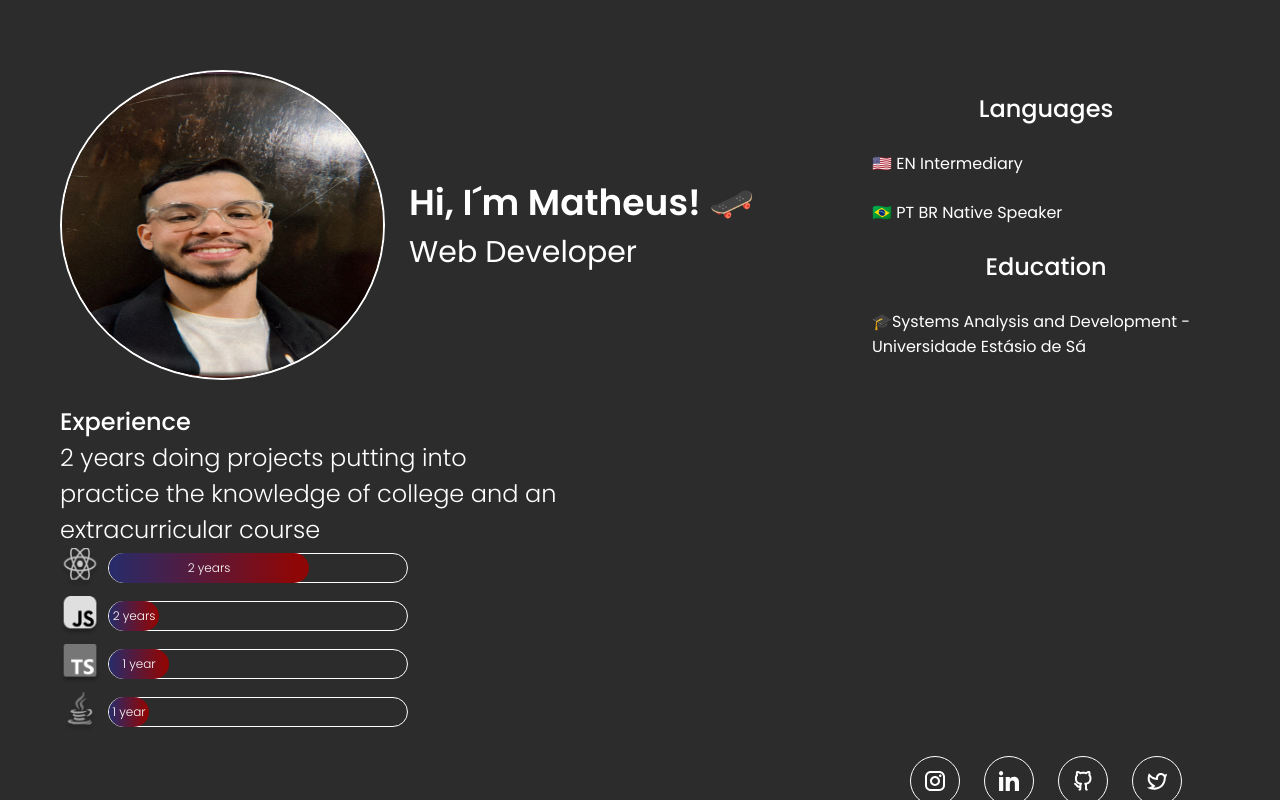
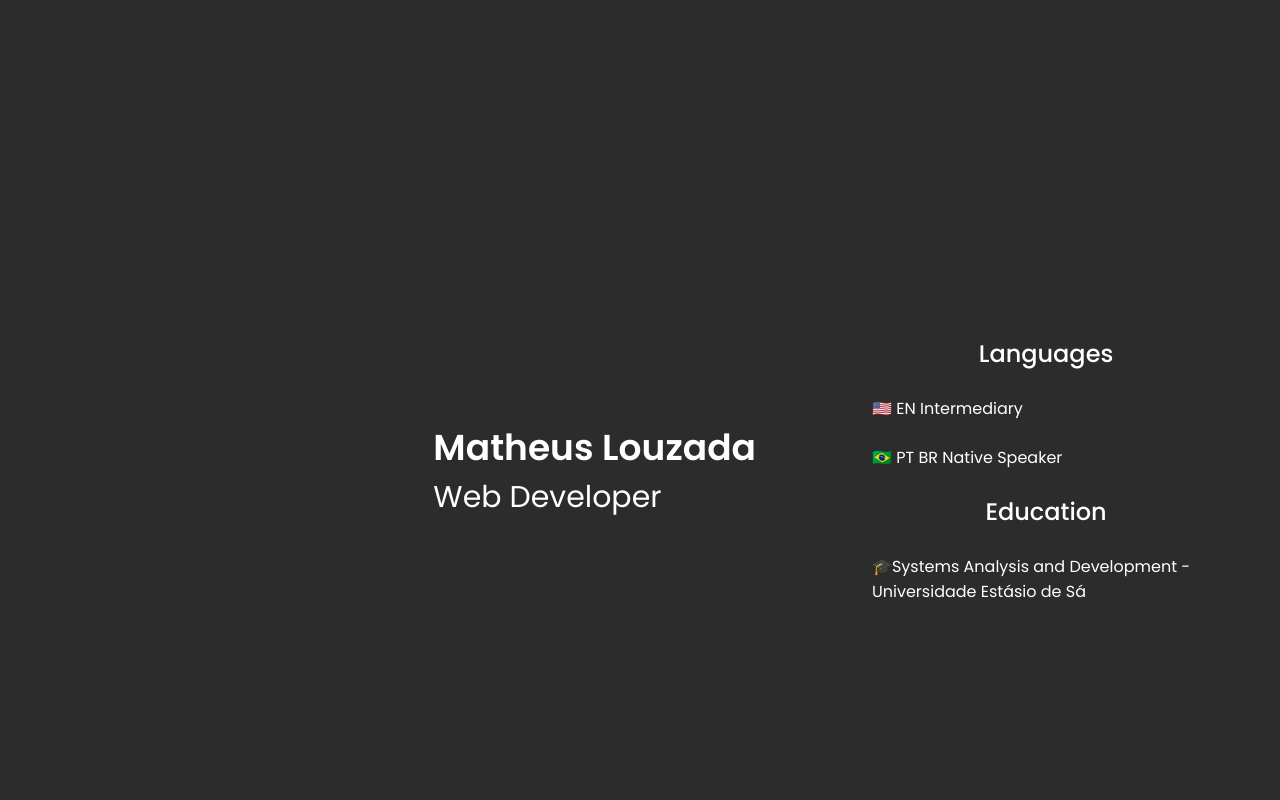
Before and after one commit to mtlouzada/my-portfolio, a Next.js app: page / in a window 1280 px wide. Built offline with nearby package versions, Linux system fonts and the light colour scheme.

Commit message:
feat: started changers for better portfolio page

```diff
--- a/src/app/components/experience/experience.scss
+++ /dev/null
@@ -1,95 +0,0 @@
-.experience {
-    display: flex;
-    flex-direction: column;
-    align-items: center;
-    max-width: 500px;
-
-    grid-area: experience;
-
-    p {
-        font-weight: 300;
-        font-size: 18px;
-        line-height: 28px;
-        color: var(--text-secondary);
-        text-align: center;
-    }
-
-    .experience-time {
-        display: flex;
-        align-items: center;
-        justify-content: center;
-        flex-direction: column;
-        gap: 8px;
-    }
-
-    .experience-representation {
-
-        display: flex;
-        align-items: center;
-        justify-content: center;
-        gap: 8px;
-
-
-        img {
-            filter: grayscale(100%);
-        }
-
-        .timeMeasure-bar {
-            display: flex;
-            justify-content: flex-start;
-            align-items: center;
-
-            width: 300px;
-            height: 30px;
-            border-radius: 24px;
-            border: 1px solid var(--text-secondary);
-
-
-
-            .time-measure {
-                display: flex;
-                justify-content: center;
-                align-items: center;
-
-                border-radius: 24px;
-                height: 30px;
-                border: 2px solid linear-gradient(90deg, #292b68 2.62%, #8f0606 93.38%);
-                background: linear-gradient(90deg, #292b68 2.62%, #8f0606 93.38%);
-
-                color: var(--text-primary);
-                font-weight: 300;
-                text-align: center;
-                font-size: 12px;
-
-                &.measure-1 {
-                    width: 200px;
-                }
-
-                &.measure-2 {
-                    width: 50px;
-                }
-
-                &.measure-3 {
-                    width: 60px;
-                }
-
-                &.measure-4 {
-                    width: 40px;
-                }
-            }
-
-        }
-    }
-
-
-    @media (min-width: 768px) {
-        align-items: flex-start;
-
-        p {
-            font-size: 24px;
-            line-height: 36px;
-            text-align: start;
-        }
-    }
-
-}
--- a/src/app/components/experience/experience.tsx
+++ /dev/null
@@ -1,78 +0,0 @@
-import { SectionTitle } from "../sectionTitle/sectionTitle";
-import "./experience.scss";
-import Image from "next/image";
-
-export function Experience() {
-    return (
-
-        <div className="experience">
-            <SectionTitle text="Experience" />
-            <p>2 years doing projects putting into practice the knowledge of college and an extracurricular course</p>
-            <div className="experience-time">
-
-                <div className="experience-representation">
-                    <Image
-                        src="/react-icon.png"
-                        alt="React Logo"
-                        width={40}
-                        height={40}
-                        priority
-                    />
-                    <div className="timeMeasure-bar">
-                        <div className="time-measure measure-1">
-                            <span>2 years</span>
-                        </div>
-                    </div>
-                </div>
-
-                <div className="experience-representation">
-                    <Image
-                        src="/js-icon.png"
-                        alt="JavaScript Logo"
-                        width={40}
-                        height={40}
-                        priority
-                    />
-                    <div className="timeMeasure-bar">
-                        <div className="time-measure measure-2">
-                            <span>2 years</span>
-                        </div>
-                    </div>
-                </div>
-
-                <div className="experience-representation">
-                    <Image
-                        src="/ts-icon.png"
-                        alt="TypeScript Logo"
-                        width={40}
-                        height={40}
-                        priority
-                    />
-                     <div className="timeMeasure-bar">
-                        <div className="time-measure measure-3">
-                            <span>1 year</span>
-                        </div>
-                    </div>
-                </div>
-
-                <div className="experience-representation">
-                    <Image
-                        src="/Java-icon.png"
-                        alt="Java Logo"
-                        width={40}
-                        height={40}
-                        priority
-                    />
-                     <div className="timeMeasure-bar">
-                        <div className="time-measure measure-4">
-                            <span>1 year</span>
-                        </div>
-                    </div>
-                </div>
-
-            </div>
-
-        </div>
-
-    )
-}
--- a/src/app/components/header.scss
+++ b/src/app/components/header/header.scss
@@ -2,12 +2,9 @@
     display: flex;
     flex-direction: column;
     color: var(--text-primary);
-    grid-area: header;
     gap: 24px;
-
-    img {
-        border-radius: 24px;
-    }
+    width: 100%;
+    height: 100vh;
 
     h1{
         font-weight: 600;
--- a/src/app/components/header.tsx
+++ b/src/app/components/header/header.tsx
@@ -6,16 +6,9 @@ export function Header(){
     return(
         <div className="header">
           <div>
-            <h1>Hi, I´m Matheus! 🛹</h1>
+            <h1>Matheus Louzada</h1>
             <h2>Web Developer</h2>
           </div>
-          <Image
-            src="/me.jpg"
-            alt="Vercel Logo"
-            width={325}
-            height={310}
-            priority
-          />
         </div>
     );
 }
--- a/src/app/components/information/information.scss
+++ b/src/app/components/information/information.scss
@@ -5,7 +5,6 @@
     width: 100%;
     max-width: 500px;
     gap: 24px;
-    grid-area: info;
 
     .languages-info {
         display: flex;
--- a/src/app/layout.tsx
+++ b/src/app/layout.tsx
@@ -6,7 +6,7 @@ const inter = Poppins({ subsets: ['latin'], weight: ['300', '400', '500', '600']
 
 export const metadata: Metadata = {
   title: "Matheus Louzada",
-  description: "Matheus Louzada is a Web Developer and that is your portfólio page...",
+  description: "Matheus Louzada portfólio page",
 };
 
 export default function RootLayout({
--- a/src/app/page.tsx
+++ b/src/app/page.tsx
@@ -1,5 +1,4 @@
-import { Experience } from "./components/experience/experience";
-import { Header } from "./components/header";
+import { Header } from "../app/components/header/header";
 import { EmailIcon } from "./components/icons/email-icon";
 import { Information } from "./components/information/information"
 import { SocialBtns } from "./components/social-btns/social-btns";
@@ -10,7 +9,6 @@ export default function Home() {
     <main className="container">
 
       <Header/>
-      <Experience/>
       <Information/>
       <div className="buttons">
         <SocialBtns/>
```
